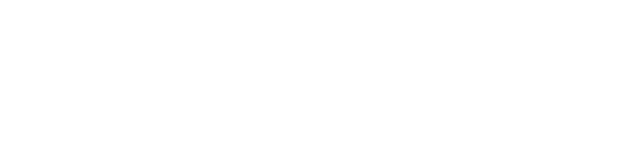
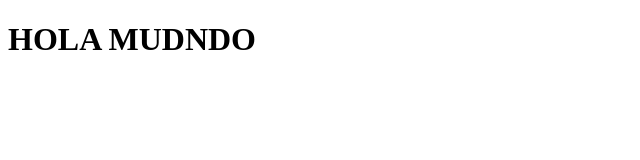
Before and after one commit to Pansy-uwu/myRepository, a plain HTML site: page index.html in a window 1280 px wide. Shown: the whole page, without its empty margins (0-640 px from the left). Drawn offline with Linux system fonts and the light colour scheme.

Commit message:
Update index.html
Cambio 1

```diff
--- a/index.html
+++ b/index.html
@@ -7,6 +7,6 @@
     <title>Document</title>
 </head>
 <body>
-
+    <h1>HOLA MUDNDO</h1>
 </body>
 </html>
```
